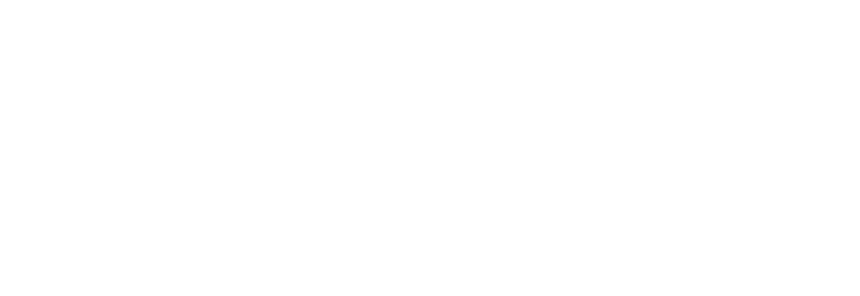
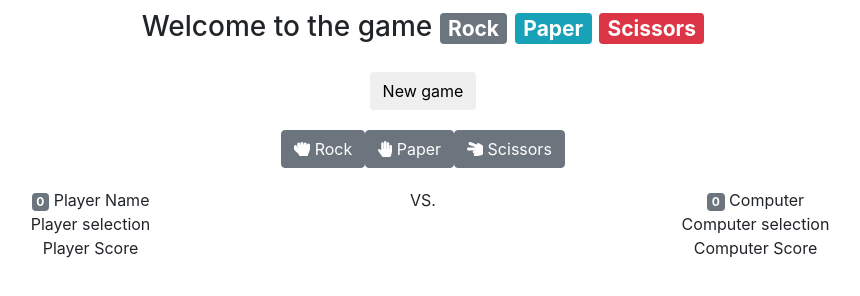
Before and after one commit to wodawodawoda/9-7-v2, a website: page index.html in a window 1280 px wide. Shown: the whole page, without its empty margins (217-1077 px from the left). Drawn offline with nearby package versions, Linux system fonts and the light colour scheme.

Commit message:
Add layout

```diff
--- a/1-SASS/2-layouts/_layouts.sass
+++ b/1-SASS/2-layouts/_layouts.sass
@@ -0,0 +1,2 @@
+.container
+	padding: 10px 15px
--- a/2-JS/script.js
+++ b/2-JS/script.js
@@ -0,0 +1,18 @@
+var newGameBtn = document.getElementById('js-newGameButton');
+
+newGameBtn.addEventListener('click', newGame);
+
+
+var pickRock = document.getElementById('js-PlayerPick_rock'),
+	pickPaper = document.getElementById('js-PlayerPick_paper'),
+	pickScissors = document.getElementById('js-PlayerPick_scissors');
+
+pickRock.addEventListener('click', function () {
+	playerPick('rock')
+});
+pickPaper.addEventListener('click', function () {
+	playerPick('paper')
+});
+pickScissors.addEventListener('click', function () {
+	playerPick('scissors')
+});
--- a/index.html
+++ b/index.html
@@ -1,26 +1,102 @@
 <!doctype html>
 <html lang="en">
-	<head>
-	<!-- Required meta tags -->
+
+<head>
+		<!-- Required meta tags -->
 		<meta charset="utf-8">
 		<meta name="viewport" content="width=device-width, initial-scale=1, shrink-to-fit=no">
-
 		<!-- Bootstrap CSS -->
 		<link rel="stylesheet" href="https://maxcdn.bootstrapcdn.com/bootstrap/4.0.0/css/bootstrap.min.css" integrity="sha384-Gn5384xqQ1aoWXA+058RXPxPg6fy4IWvTNh0E263XmFcJlSAwiGgFAW/dAiS6JXm" crossorigin="anonymous">
-
 		<!-- Font Awesome -->
 		<script defer src="https://use.fontawesome.com/releases/v5.0.6/js/all.js"></script>
+		<title>9-7 v2</title>
+		<!-- Stylesheet -->
+		<link rel="stylesheet" type="text/css" href="0-CSS/app.css">
+</head>
 
-		<title>9-7 v2</title>
-	</head>
-	<body>
-
-
+<body>
+	<div class="container">
+		<h3 class="text-center">
+			Welcome to the game
+			<span class="badge badge-secondary">Rock</span>
+			<span class="badge badge-info">Paper</span>
+			<span class="badge badge-danger">Scissors</span>
+		</h3>
+	</div>
+	<div id="js-newGameElement" class="container">
+		<div class="row justify-content-center">
+			<button id="js-newGameButton" class="btn btn-default">New game</button>
+		</div>
+	</div>
+	<div id="js-playerPickElement" class="container">
+		<div class="row justify-content-center">
+			<button id="js-playerPick_rock" class="btn btn-secondary">
+					<span class="fas fa-hand-rock" aria-hidden="true"></span>
+				Rock
+			</button>
+			<button id="js-playerPick_paper" class="btn btn-secondary">
+					<span class="fas fa-hand-paper" aria-hidden="true"></span>
+				Paper
+			</button>
+			<button id="js-playerPick_scissors" class="btn btn-secondary">
+					<span class="fas fa-hand-scissors" aria-hidden="true"></span>
+				Scissors
+			</button>
+		</div>
+	</div>
+	<div id="js-resultsTableElement" class="container">
+		<div class="row">
+			<div class="col-5 text-center">
+				<span id="js-playerPoints" class="badge badge-secondary">
+			0
+			</span>
+				<span id="js-playerName">
+			Player Name
+			</span>
+			</div>
+			<div class="col-2 text-center">
+				VS.
+			</div>
+			<div class="col-5 text-center">
+				<span id="js-computerPoints" class="badge badge-secondary">
+			0
+			</span> Computer
+			</div>
+		</div>
+		<div class="row">
+			<div class="col-5 text-center">
+				<span id="js-playerPick">
+				Player selection
+			</span>
+			</div>
+			<div class="col-2"></div>
+			<div class="col-5 text-center">
+				<span id="js-computerPick">
+				Computer selection
+			</span>
+			</div>
+		</div>
+		<div class="row">
+			<div class="col-5 text-center">
+				<span id="js-playerResult">
+				Player Score
+			</span>
+			</div>
+			<div class="col-2"></div>
+			<div class="col-5 text-center">
+				<span id="js-computerResult">
+				Computer Score
+			</span>
+			</div>
+		</div>
+	</div>
+	<!-- JAVASCRIPT BELOW -->
 	<!-- Optional JavaScript -->
 	<script src="2-JS/script.js"></script>
 	<!-- jQuery first, then Popper.js, then Bootstrap JS -->
 	<script src="https://code.jquery.com/jquery-3.2.1.slim.min.js" integrity="sha384-KJ3o2DKtIkvYIK3UENzmM7KCkRr/rE9/Qpg6aAZGJwFDMVNA/GpGFF93hXpG5KkN" crossorigin="anonymous"></script>
 	<script src="https://cdnjs.cloudflare.com/ajax/libs/popper.js/1.12.9/umd/popper.min.js" integrity="sha384-ApNbgh9B+Y1QKtv3Rn7W3mgPxhU9K/ScQsAP7hUibX39j7fakFPskvXusvfa0b4Q" crossorigin="anonymous"></script>
 	<script src="https://maxcdn.bootstrapcdn.com/bootstrap/4.0.0/js/bootstrap.min.js" integrity="sha384-JZR6Spejh4U02d8jOt6vLEHfe/JQGiRRSQQxSfFWpi1MquVdAyjUar5+76PVCmYl" crossorigin="anonymous"></script>
-	</body>
-	</html>
+</body>
+
+</html>
--- a/package.json
+++ b/package.json
@@ -27,6 +27,7 @@
   "devDependencies": {
     "autoprefixer-cli": "^1.0.0",
     "browser-sync": "^2.23.6",
+    "eslint": "^4.17.0",
     "globstar": "^1.0.0",
     "jshint": "^2.9.5",
     "mkdirp": "^0.5.1",
```
Also changed, not shown: 0-CSS/app.css, 0-CSS/normalize.css (deleted), 2 other files.
